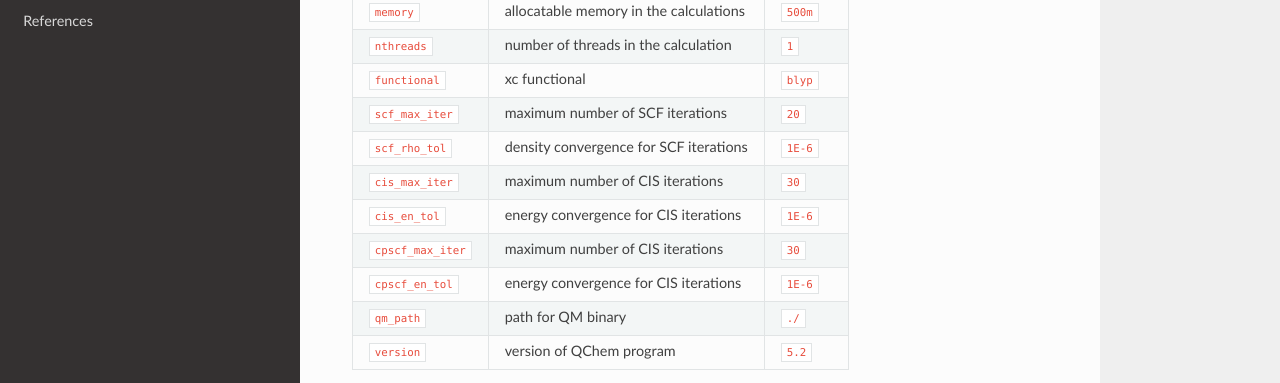
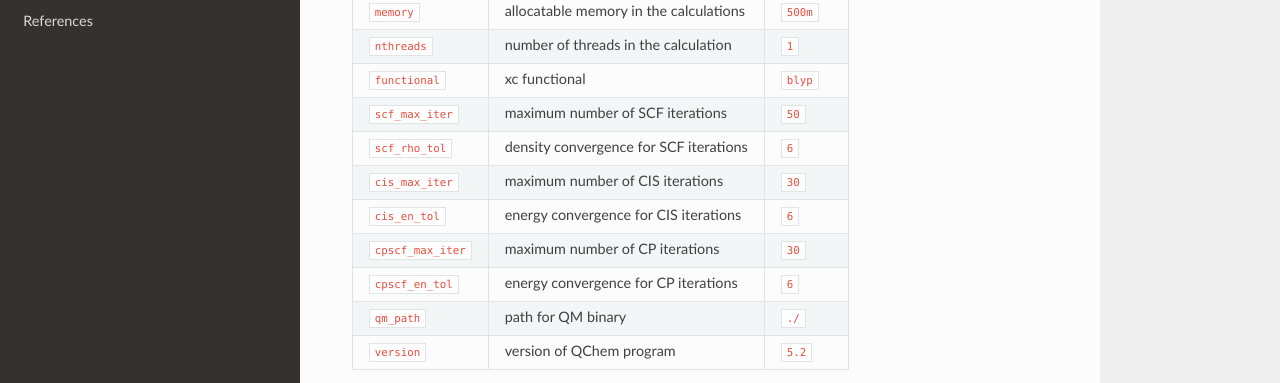
Before and after one commit to skmin-lab/unixmd, a Sphinx documentation site: the page built from docs/source/keywords/bo/qchem.rst, in a window 1280 px wide and 1118 px high. Shown: the part 618-1001 px from the top of the window. Built offline with Sphinx 7.4.7 and the Read the Docs theme 2.0.0, drawn with Linux system fonts in a browser that asks for light colours; cross-references to code outside the pages are shown as plain code.

Commit message:
fix default and typo in table of qchem variables

```diff
--- a/docs/source/keywords/bo/qchem.rst
+++ b/docs/source/keywords/bo/qchem.rst
@@ -27,17 +27,17 @@ QChem :cite:`qchem2015` is a comprehensive ab initio quantum chemistry software
 +--------------------+------------------------------------------------+------------+
 | ``functional``     | xc functional                                  | ``blyp``   |
 +--------------------+------------------------------------------------+------------+
-| ``scf_max_iter``   | maximum number of SCF iterations               | ``20``     |
+| ``scf_max_iter``   | maximum number of SCF iterations               | ``50``     |
 +--------------------+------------------------------------------------+------------+
-| ``scf_rho_tol``    | density convergence for SCF iterations         | ``1E-6``   |
+| ``scf_rho_tol``    | density convergence for SCF iterations         | ``6``      |
 +--------------------+------------------------------------------------+------------+
 | ``cis_max_iter``   | maximum number of CIS iterations               | ``30``     |
 +--------------------+------------------------------------------------+------------+
-| ``cis_en_tol``     | energy convergence for CIS iterations          | ``1E-6``   |
+| ``cis_en_tol``     | energy convergence for CIS iterations          | ``6``      |
 +--------------------+------------------------------------------------+------------+
-| ``cpscf_max_iter`` | maximum number of CIS iterations               | ``30``     |
+| ``cpscf_max_iter`` | maximum number of CP iterations                | ``30``     |
 +--------------------+------------------------------------------------+------------+
-| ``cpscf_en_tol``   | energy convergence for CIS iterations          | ``1E-6``   |
+| ``cpscf_en_tol``   | energy convergence for CP iterations           | ``6``      |
 +--------------------+------------------------------------------------+------------+
 | ``qm_path``        | path for QM binary                             | ``./``     |
 +--------------------+------------------------------------------------+------------+
```
